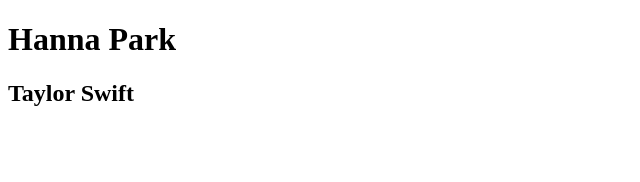
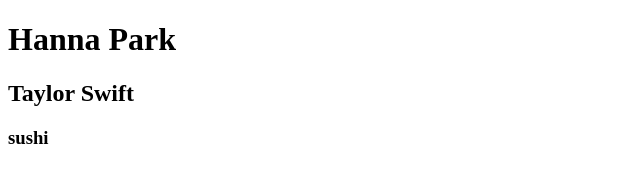
Before and after one commit to hayoungpark97/CH62-Preferencias, a plain HTML site: page index.html in a window 1280 px wide. Shown: the full height of the page, 0-640 px from the left. Drawn offline with Linux system fonts and the light colour scheme.

Commit message:
feat: comida preferida

```diff
--- a/index.html
+++ b/index.html
@@ -8,5 +8,6 @@
 <body>
     <h1>Hanna Park</h1>
 <h2>Taylor Swift</h2>
+<h3>sushi</h3>
 </body>
 </html>
```
